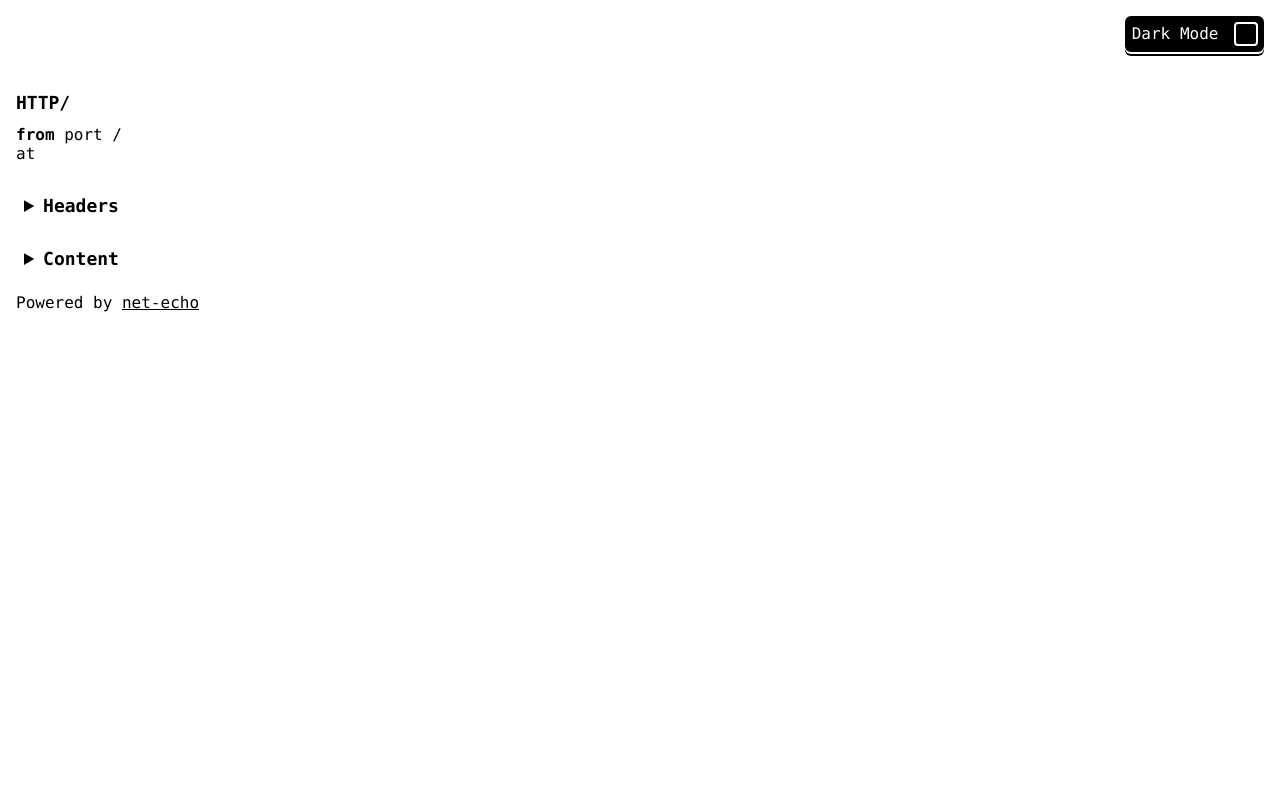
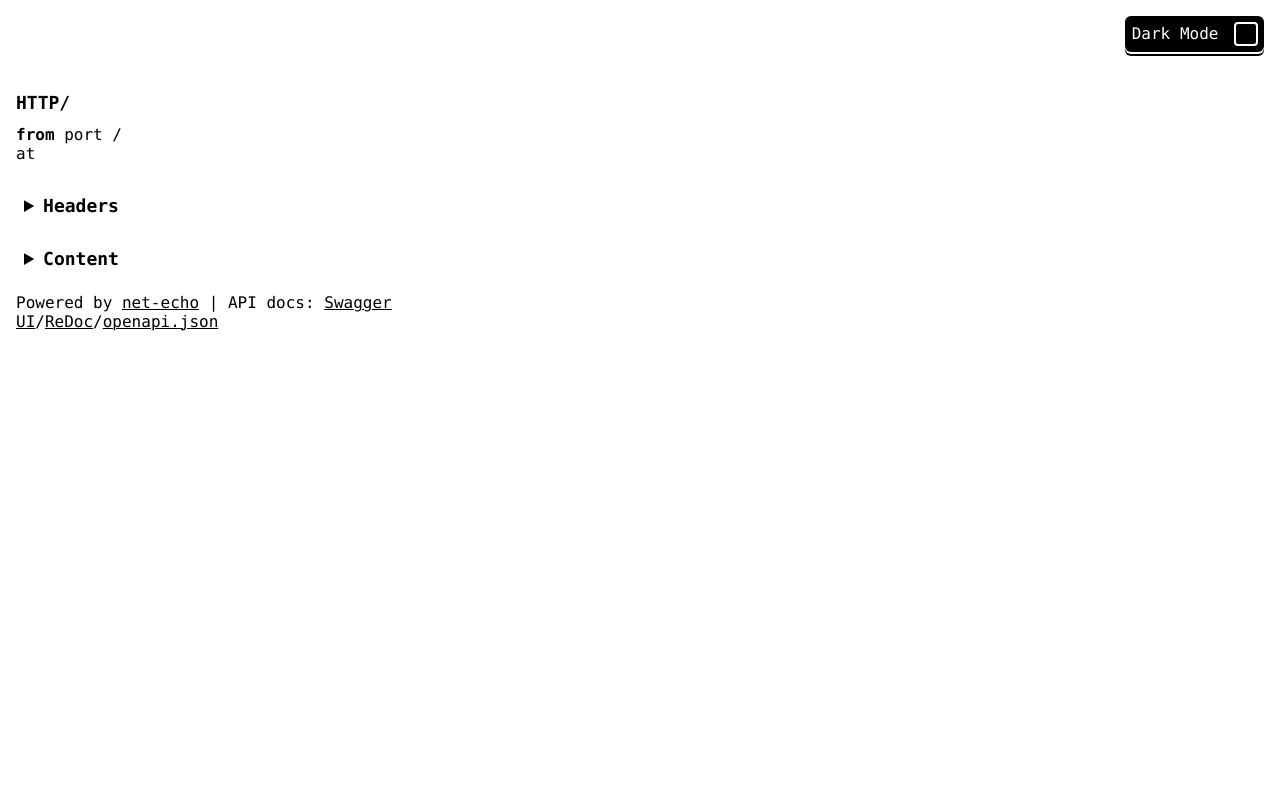
Before and after one commit to das-kaesebrot/net-echo, a FastAPI app: template resources/templates/main.j2 in a window 1280 px wide. Run offline with FastAPI, Linux system fonts and the light colour scheme; the template is opened without the code that fills it, so the values that code supplies are empty.

Commit message:
cool footer (tm)

```diff
--- a/resources/templates/main.j2
+++ b/resources/templates/main.j2
@@ -49,7 +49,7 @@
             {% endif %}
         </details>
         <footer>
-            Powered by <a href="https://github.com/das-kaesebrot/net-echo" target="_blank">net-echo</a>
+            Powered by <a href="https://github.com/das-kaesebrot/net-echo" target="_blank">net-echo</a> | API docs: <a href="docs">Swagger UI</a>/<a href="redoc">ReDoc</a>/<a href="openapi.json">openapi.json</a>
         </footer>
     </div>
     {% endblock body -%}
```
